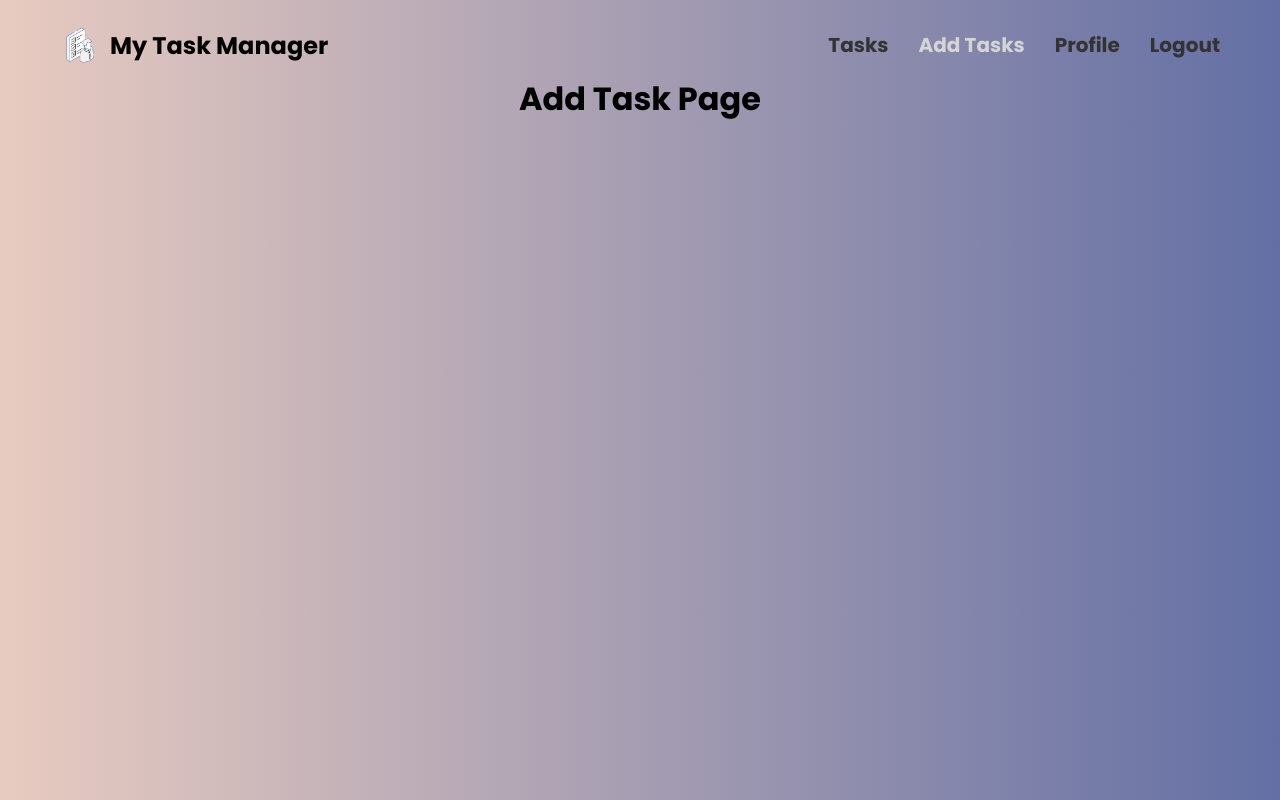
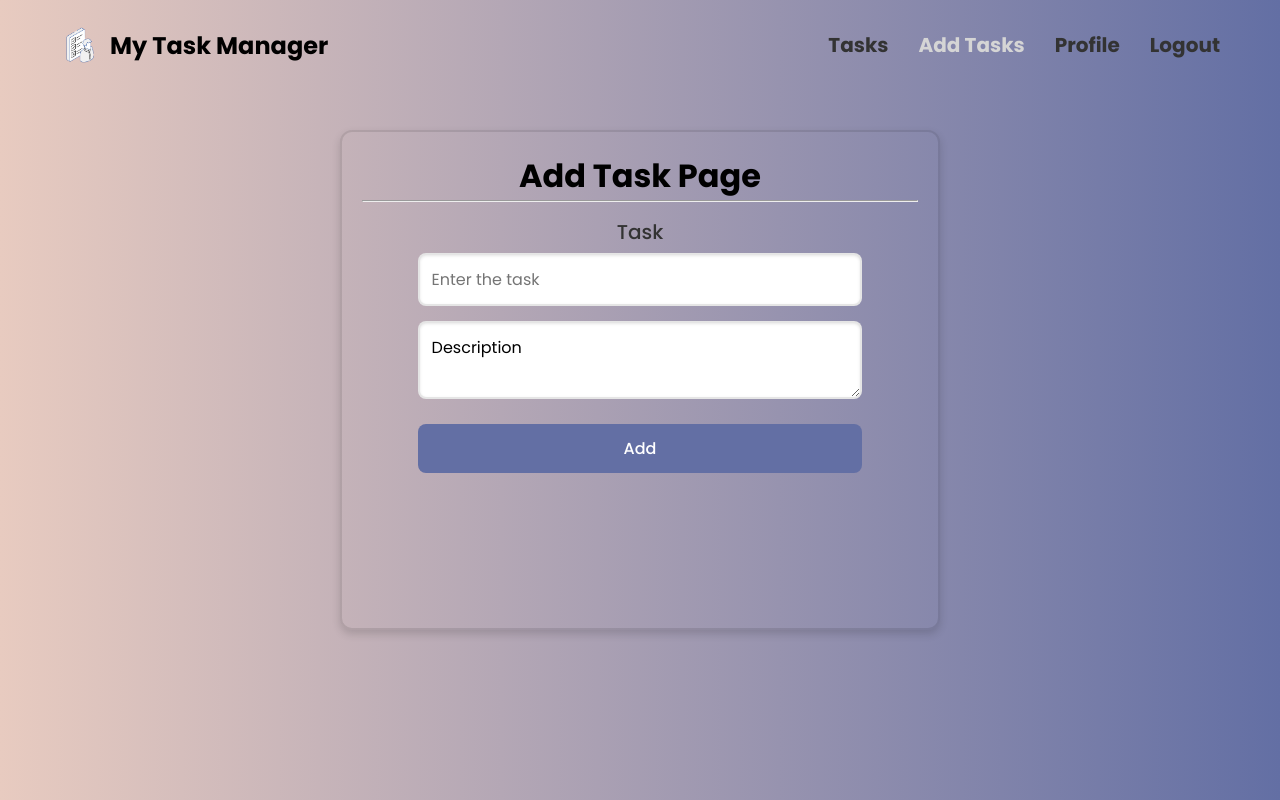
Before and after one commit to Vaisakh-Nirupam/Task_Manager, a Flask app: page /addTask in a window 1280 px wide. Run offline with Flask 3, Linux system fonts and the light colour scheme; the visitor is signed in with stand-in values (Sample User, id 1).

Commit message:
Getting Started - Add Task Page
- Added page requirements
- Passed the user data from the app.py

```diff
--- a/app.py
+++ b/app.py
@@ -63,7 +63,6 @@ mail = Mail(app)
 # Initial Path
 @app.route("/")
 def index():
-    # logged_in = session.get("logged",False)
     return render_template("home.html", logged=False, active="home")
 
 
@@ -87,8 +86,6 @@ def login():
                 logged = True
                 session['logged'] = logged
                 session['user_id'] = user.uid
-                # session['user_name'] = user.fullname
-                # session['email'] = user.email
 
                 flash("Logged in successfully!", "success")
                 return redirect("/viewTask")
@@ -227,13 +224,22 @@ def about():
 def view():
     if not session.get("logged"):
         return redirect("/")
-    return render_template("view_task.html", logged=True, active="view")
+
+    userid = session.get(["user_id"])
+    tasks = TaskManager.query.get(session["user_id"])
+
+    return render_template("view_task.html", logged=True, user=userid, tasks=tasks, active="view")
 
 # Add New Tasks
 @app.route("/addTask", methods=["GET","POST"])
 def add():
     if not session.get("logged"):
         return redirect("/")
+
+    if request.method == "POST":
+        task = request.form["task"]
+        description = request.form["desc"]
+
     return render_template("add_task.html", logged=True, active="add")
 
 # View User Profile
@@ -274,12 +280,15 @@ def profile():
             new_pass = request.form.get("new_pass")
             confirm_pass = request.form.get("confirm_pass")
 
+            # Checking password
             if not check_password_hash(user.pwd, old_pass):
                 flash("Old password is incorrect!", "error")
                 page = "change_password"
+            # Confirming password
             elif new_pass != confirm_pass:
                 flash("New passwords do not match!", "error")
                 page = "change_password"
+            # Updating password
             else:
                 user.pwd = generate_password_hash(new_pass)
                 db.session.commit()
--- a/templates/add_task.html
+++ b/templates/add_task.html
@@ -4,7 +4,29 @@
 <!-- Page Title -->
 {% block title %}Add Task{% endblock title %}
 
+<!-- Page CSS -->
+{% block css %}
+<link rel="stylesheet" href="{{url_for('static',filename='css/after_login.css')}}"/>
+{% endblock css %}
+
 <!-- AddTask Page Content -->
 {% block body %}
-<h1>Add Task Page</h1>
+<div id="addtask">
+    <h1>Add Task Page</h1>
+    <hr>
+    <div id="taskdata">
+        <form action="" method="POST">
+
+        <!-- User Task -->
+        <label for="name">Task</label>
+        <input type="text" name="task" id="task" placeholder="Enter the task">
+
+        <!-- User Task Description -->
+        <textarea name="desc" id="desc">Description</textarea>
+
+        <!-- Submit Button -->
+        <button type="submit" id="add_task_btn">Add</button>
+        </form>
+    </div>
+</div>
 {% endblock body %}
--- a/templates/view_task.html
+++ b/templates/view_task.html
@@ -4,6 +4,11 @@
 <!-- Page Title -->
 {% block title %}View Task{% endblock title %}
 
+<!-- Page CSS -->
+{% block css %}
+<link rel="stylesheet" href="{{url_for('static',filename='css/after_login.css')}}"/>
+{% endblock css %}
+
 <!-- ViewTask Page Content -->
 {% block body %}
 <h1>View Task Page</h1>
```
